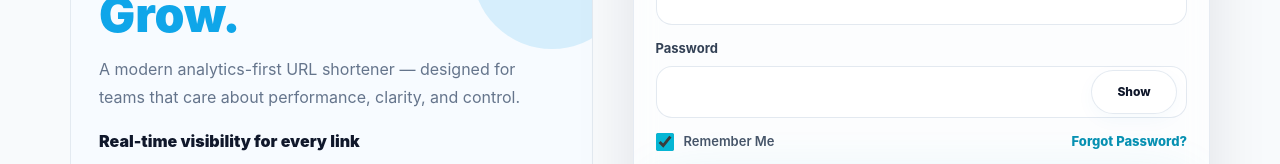
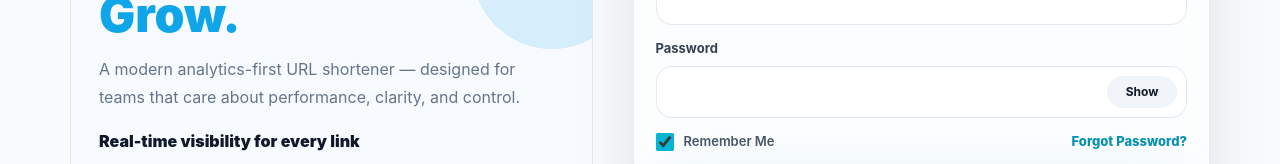
Before and after one commit to Abitha2701/ByteLink-url-shortener-, a React (Vite) app in the folder frontend/: page /login in a window 1280 px wide. Shown: the part 355-519 px from the top of the page. Built offline with nearby package versions, Linux system fonts and the light colour scheme; no server answers.

Commit message:
alignment fixed

```diff
--- a/frontend/src/index.css
+++ b/frontend/src/index.css
@@ -280,42 +280,43 @@ body {
 
 .auth-password-row {
   position: relative;
+  width: 100%;
 }
 
-  .auth-input {
+.auth-password-input {
   width: 100%;
-    border: 1px solid rgba(226, 232, 240, 0.95);
-  }
-
-  .auth-input.auth-password-input {
-    padding-right: 116px;
+  height: 52px;
+  padding: 0 90px 0 16px !important;
+  border-radius: 16px;
+  box-sizing: border-box;
 }
 
 .auth-toggle {
-    position: absolute;
-    right: 10px;
-    top: 50%;
-    transform: translateY(-50%);
-    height: 44px;
-    width: 86px;
-    display: flex;
-    align-items: center;
-    justify-content: center;
-    border: 1px solid rgba(226, 232, 240, 0.9);
-    background: rgba(255, 255, 255, 0.92);
-    border-radius: 999px;
-    padding: 0 10px;
-    font-weight: 800;
-    font-size: 12px;
-    color: #0f172a;
-    cursor: pointer;
-    line-height: 1;
-    box-shadow: 0 6px 18px rgba(2, 132, 199, 0.04);
+  position: absolute !important;
+  right: 10px !important;
+  top: 50% !important;
+  transform: translateY(-50%) !important;
+
+  width: 70px !important;
+  height: 32px !important;
+
+  display: flex !important;
+  align-items: center !important;
+  justify-content: center !important;
+
+  border: none !important;
+  border-radius: 999px !important;
+
+  background: #f1f5f9 !important;
+  color: #0f172a !important;
+
+  font-size: 12px !important;
+  font-weight: 700 !important;
+
+  z-index: 999 !important;
 }
-
 .auth-toggle:hover {
-    border-color: rgba(6, 182, 212, 0.35);
-    transform: translateY(-50%) scale(1.02);
+  background: #e2e8f0;
 }
 
 
@@ -452,15 +453,18 @@ body {
     display: inline-flex;
     align-items: center;
     justify-content: center;
-    min-height: 44px;
+    height: 40px;
+    min-width: 120px;
+    max-width: 120px;
     border: 1px solid #fecaca;
     border-radius: 14px;
     background: #fff1f2;
     padding: 0 16px;
     color: #b91c1c;
-    font-size: 14px;
-    font-weight: 600;
+    font-size: 12px;
+    font-weight: 700;
   }
+
 
   .form-input {
     width: 100%;
@@ -532,9 +536,20 @@ body {
     vertical-align: middle;
   }
 
+  /* Ensure table cell contents (esp. action groups) align consistently */
+  .data-table td > * {
+    vertical-align: middle;
+  }
+
+  /* Make rows feel aligned by preventing varying text sizes from nudging layout */
+  .data-table td .flex {
+    align-items: center;
+  }
+
   .data-table tr:hover td {
     background: #f8fafc;
   }
+
 
   .metric-card {
     border: 1px solid var(--border);
@@ -559,8 +574,10 @@ body {
 
 .action-icon {
     display: inline-flex;
-    height: 34px;
-    min-width: 34px;
+    height: 40px;
+    min-width: 120px;
+    max-width: 120px;
+    justify-content: center;
     align-items: center;
     justify-content: center;
     border: 1px solid var(--border);
```
Lines whose indentation alone changed are shown as unchanged.
